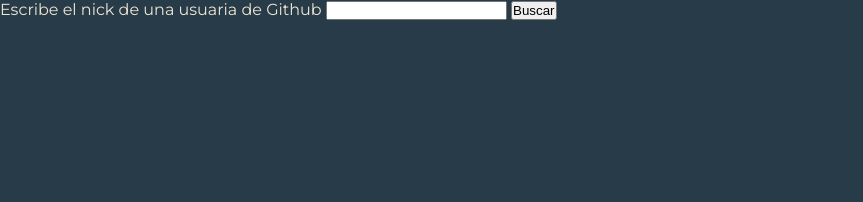
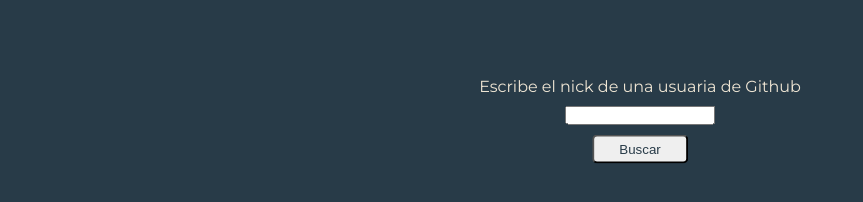
Before and after one commit to rdfornieles/exerc-github-o-trato, a plain HTML site: page index.html in a window 1280 px wide. Shown: the whole page, without its empty margins (0-863 px from the left). Drawn offline with Linux system fonts and the light colour scheme.

Commit message:
start style

```diff
--- a/css/style.css
+++ b/css/style.css
@@ -9,3 +9,32 @@
     font-family: 'Montserrat', sans-serif;
     color: rgb(238, 229, 212);
 }
+
+.container-form {
+    display: flex;
+    height: 200px;
+    width: 100%;
+    align-content: space-between;
+}
+
+.form {
+    display: flex;
+    flex-direction: column;
+    align-items: center;
+    position: absolute;
+    left: 50%;
+    top: 15%;
+    transform: translate(-50%, -50%);
+}
+
+.nickName {
+    margin: 10px 0 10px 0;
+    width: 150px;
+}
+
+.btn {
+    padding: 5px 25px;
+    border-radius: 5px;
+    color: #283b48;
+    cursor: pointer;
+}
--- a/index.html
+++ b/index.html
@@ -10,14 +10,16 @@
 </head>
 <body class="page">
     <main>
-        <div>
+        <div class="container-form">
     <form class="form" action="action=/signup" method="post">
         <label for="userName">Escribe el nick de una usuaria de Github</label>
         <input id="usertName" type="text" name="userName" class="nickName">
         <button class="btn" type="submit">Buscar</button>
     </form>
     </div>
-    <div class="container"></div>
+    <div class="container">
+        <ol class="list"></ol>
+    </div>
     </main>
     <script type="text/javascript" src="js/main.js"></script>
 </body>
--- a/js/main.js
+++ b/js/main.js
@@ -6,7 +6,7 @@ const inputEl = document.querySelector(".nickName");
 
 const btnEl = document.querySelector(".btn");
 
-const listEl = document.querySelector(".container");
+const listEl = document.querySelector(".list");
 
 
 function userName(event) {
@@ -26,7 +26,7 @@ function userName(event) {
 
         let name = '';
         for (let i = 0; i < justName.length; i++) {
-            name += `<ol><li>${justName[i]}</li></ol>`;
+            name += `<li class="li">${justName[i]}</li>`;
         }
         listEl.innerHTML = name;
 });
```
